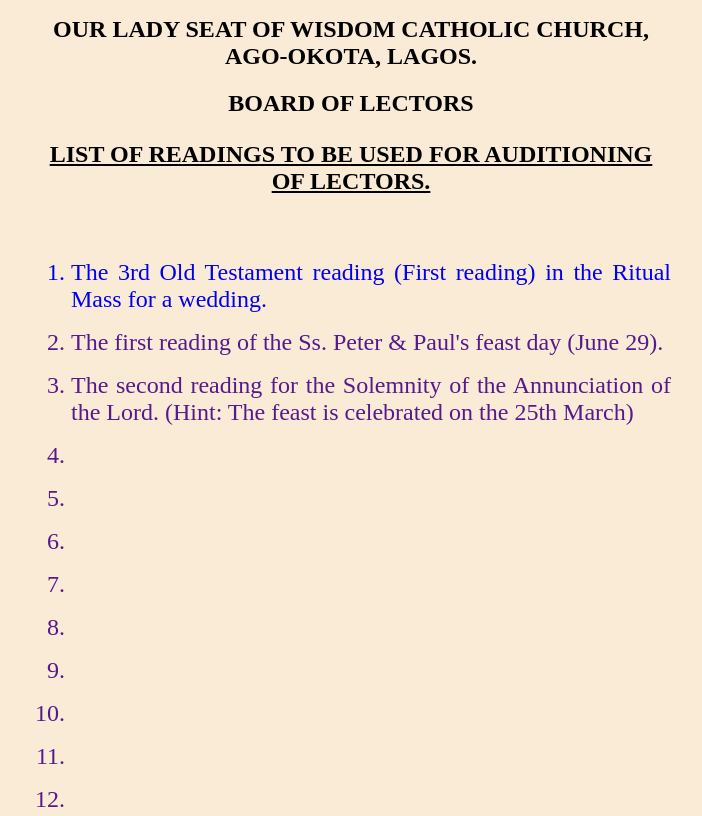
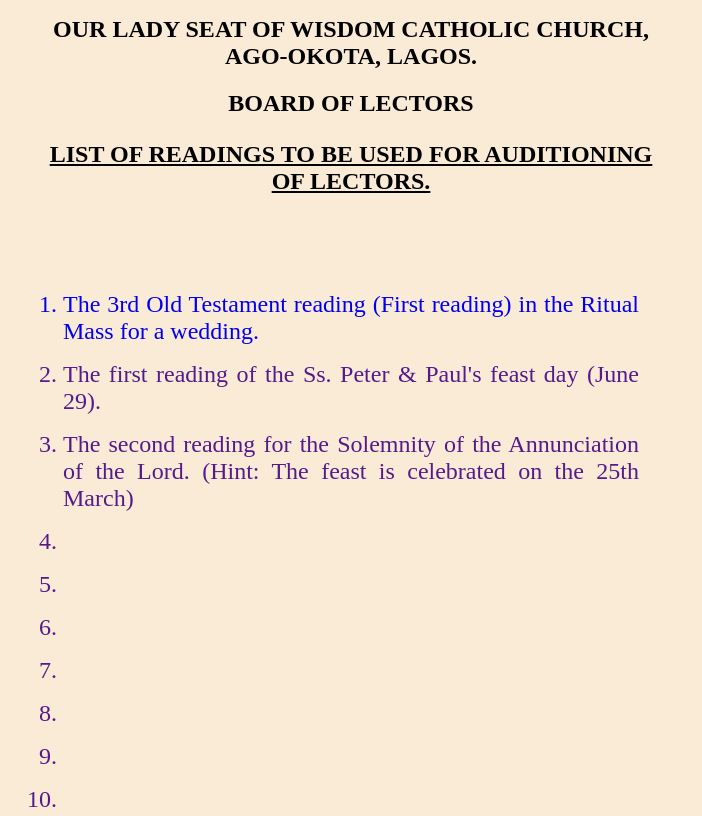
Before and after one commit to Inno1280/Audition-readings, a plain HTML site: page index.html in a window 1280 px wide. Shown: the top 816 px of the page, without its empty margins (289-991 px from the left). Drawn offline with Linux system fonts and the light colour scheme.

Commit message:
Page structure

```diff
--- a/styles.css
+++ b/styles.css
@@ -19,8 +19,12 @@ body {
 .reading-list {
     display: flex;
     flex-direction: column;
+    align-content: center;
     gap: 1rem;
     margin-top: 4rem;
+    padding: 2rem;
+    /* border: solid red; */
+    margin-left: 0;
 }
 
 .reading-link {
@@ -31,6 +35,7 @@ body {
 
 .reading-item {
     text-align: justify;
+    margin: 0;
 }
 
 /* styling for reading body proper */
```
